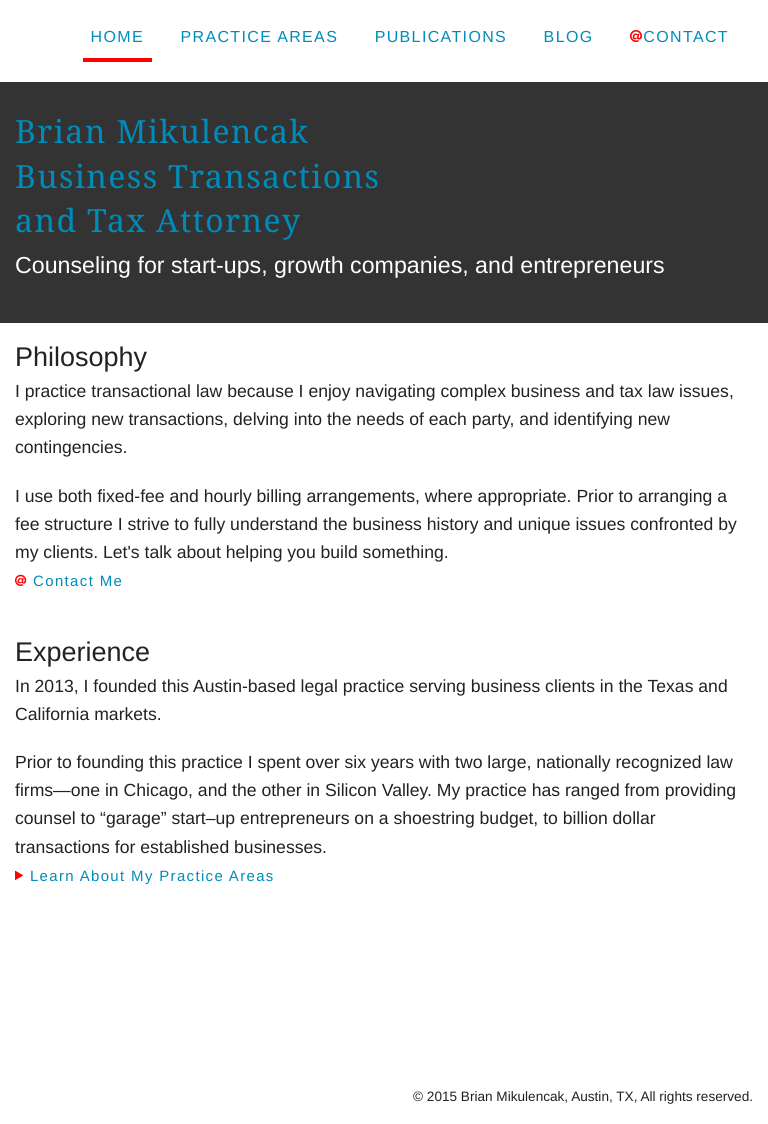
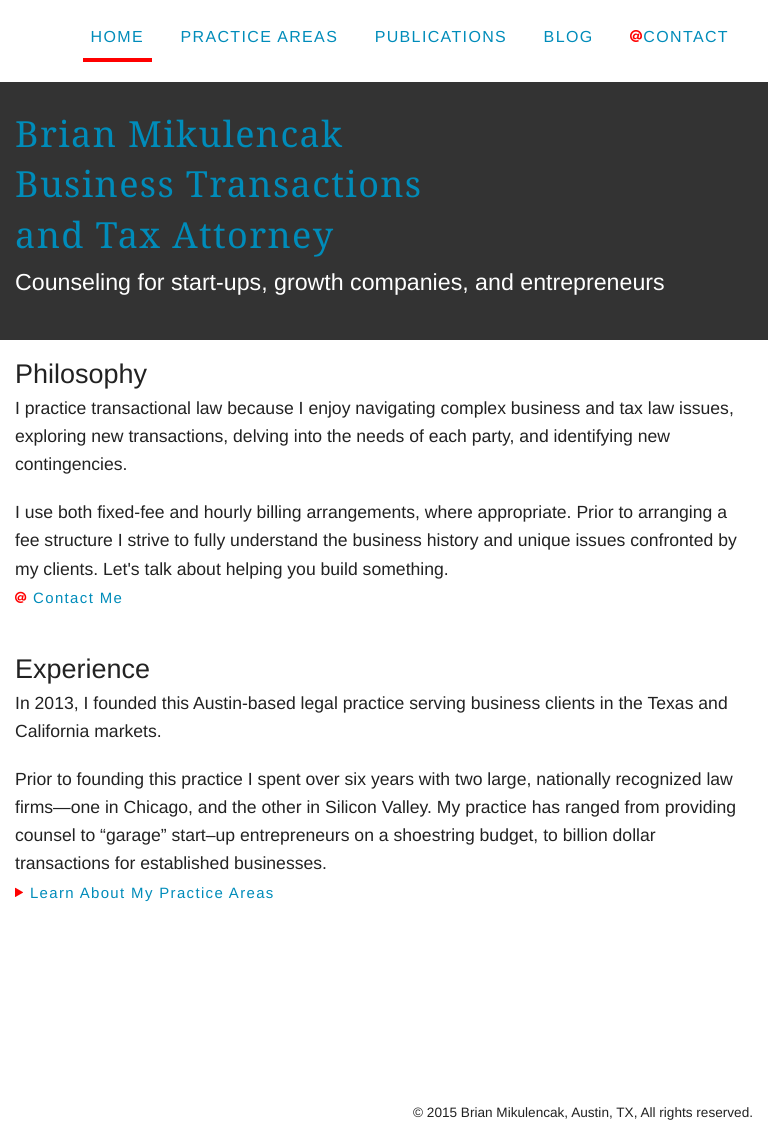
Before and after one commit to brianmik/bmaustinlaw, a Jekyll site: the page built from index.html, in a window 768 px wide. Built offline with Jekyll 4.4.1, drawn with Linux system fonts in a browser that asks for light colours; Markdown is read by kramdown in place of the engine named in the settings; comment, search, counter and statistics services are not loaded.

Commit message:
styling for small screens

```diff
--- a/css/main.css
+++ b/css/main.css
@@ -394,7 +394,7 @@ textarea {
 @media only screen and (min-width: 40.063em) and (max-width: 64em) {
 
   .site-name {
-    font-size: 2rem;
+    font-size: 2.25rem;
   }
 
   .tagline {
```
